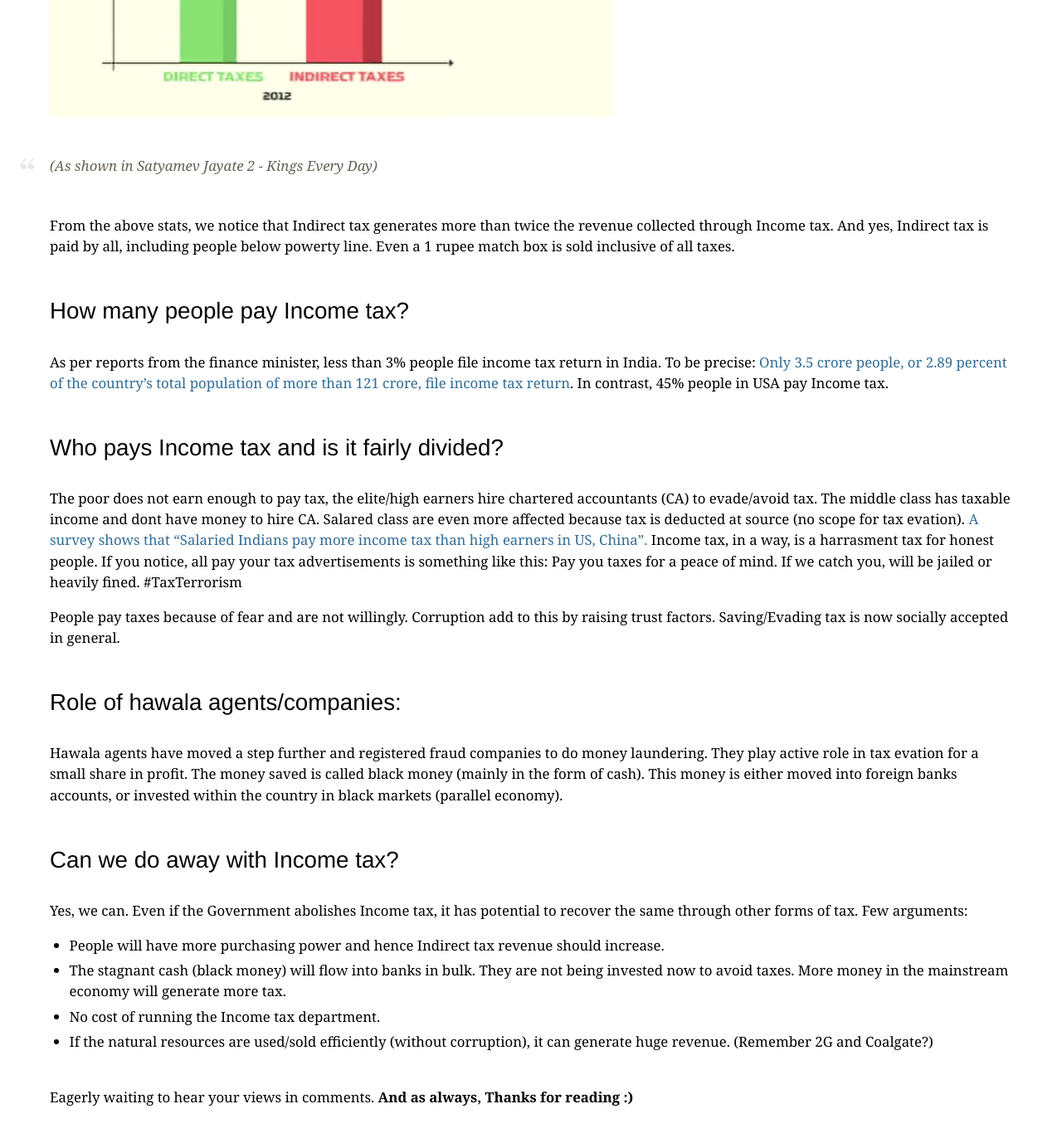
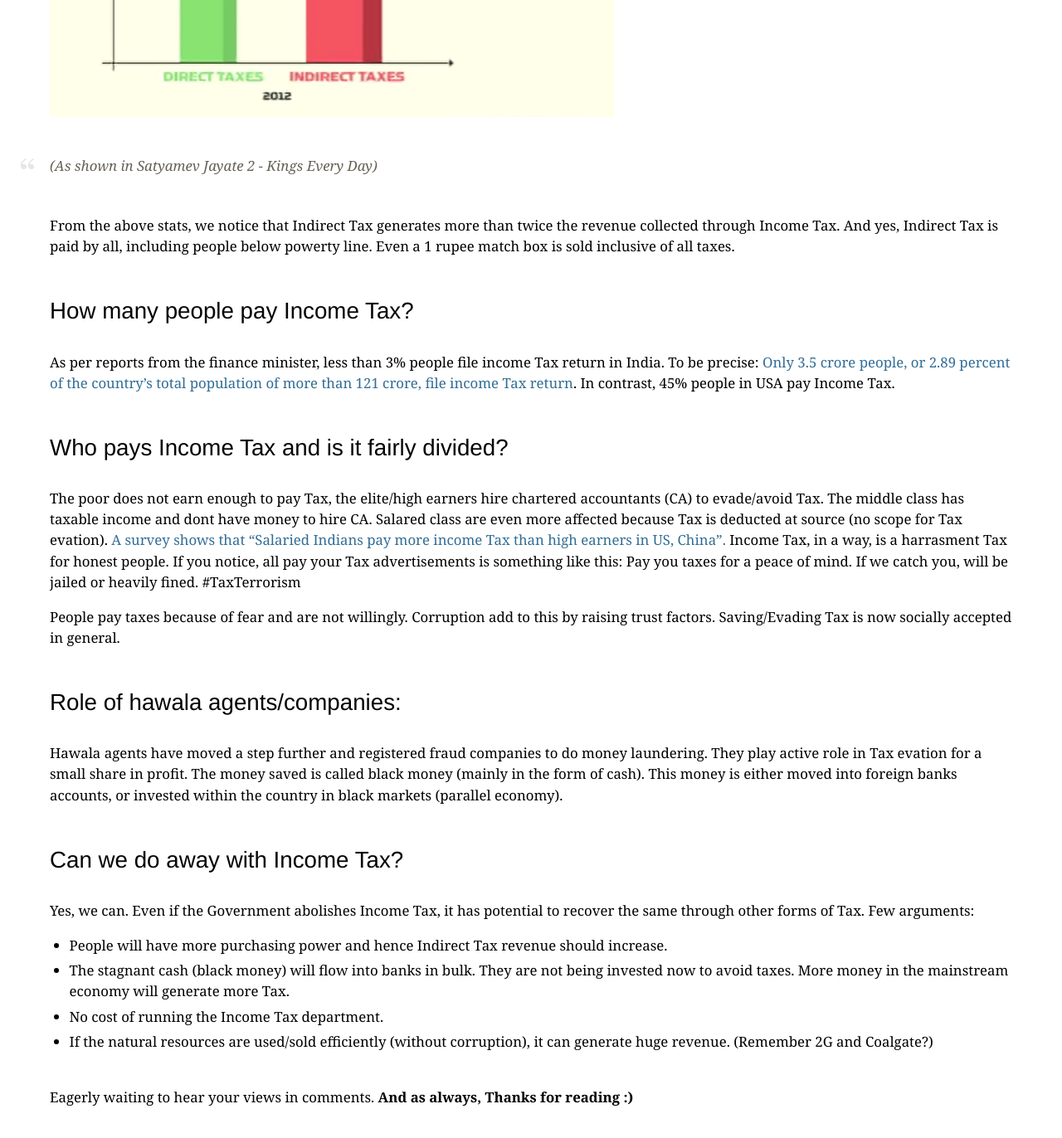
Before and after one commit to rohit01/blog_backup, a Jekyll site: the page built from _posts/2014-04-14-why-abolishing-income-tax-makes-sense-in-india.md, in a window 1280 px wide and 1400 px high, scrolled down 1083 px. Shown: the top 1372 px of the window at 83% size. Built offline with Jekyll 4.4.1, drawn with Linux system fonts in a browser that asks for light colours; some web fonts are replaced; Markdown is read by kramdown in place of the engine named in the settings; comment, search, counter and statistics services are not loaded; some of the changed text lies outside the part shown.

Commit message:
Initcap Tax

```diff
--- a/_posts/2014-04-14-why-abolishing-income-tax-makes-sense-in-india.md
+++ b/_posts/2014-04-14-why-abolishing-income-tax-makes-sense-in-india.md
@@ -6,46 +6,46 @@ date: 2014-04-14 00:21:00 IST
 title: Why abolishing Income Tax makes sense in India
 ---
 
-We all know, Income tax is a major source of revenue for government expenditures. But, do we know the impact and effectiveness of Income tax laws in India?
+We all know, Income Tax is a major source of revenue for government expenditures. But, do we know the impact and effectiveness of Income Tax laws in India?
 
 Few basic questions, that will help us understand the situation:
 
-- **What is the revenue share of Income tax?**
-- **How many people pay Income tax?**
-- **Who pays Income tax?**
+- **What is the revenue share of Income Tax?**
+- **How many people pay Income Tax?**
+- **Who pays Income Tax?**
 - **What is the role of hawala agents/companies?**
-- **Can we do away with Income tax?**
+- **Can we do away with Income Tax?**
 
 ---
 
-#### Revenue share of Income tax on total tax collected:
+#### Revenue share of Income Tax on total Tax collected:
 
-![Income Tax Share](/res/posts/why-abolishing-income-tax-makes-sense-in-india/income-tax-share.png)
+![Income Tax Share](/res/posts/why-abolishing-income-Tax-makes-sense-in-india/income-Tax-share.png)
 > (As shown in Satyamev Jayate 2 - Kings Every Day)
 
-From the above stats, we notice that Indirect tax generates more than twice the revenue collected through Income tax. And yes, Indirect tax is paid by all, including people below powerty line. Even a 1 rupee match box is sold inclusive of all taxes.
+From the above stats, we notice that Indirect Tax generates more than twice the revenue collected through Income Tax. And yes, Indirect Tax is paid by all, including people below powerty line. Even a 1 rupee match box is sold inclusive of all taxes.
 
-#### How many people pay Income tax?
+#### How many people pay Income Tax?
 
-As per reports from the finance minister, less than 3% people file income tax return in India. To be precise: [Only 3.5 crore people, or 2.89 percent of the country's total population of more than 121 crore, file income tax return](http://www.deccanherald.com/content/299566/less-3-percent-file-income.html). In contrast, 45% people in USA pay Income tax.
+As per reports from the finance minister, less than 3% people file income Tax return in India. To be precise: [Only 3.5 crore people, or 2.89 percent of the country's total population of more than 121 crore, file income Tax return](http://www.deccanherald.com/content/299566/less-3-percent-file-income.html). In contrast, 45% people in USA pay Income Tax.
 
-#### Who pays Income tax and is it fairly divided?
+#### Who pays Income Tax and is it fairly divided?
 
-The poor does not earn enough to pay tax, the elite/high earners hire chartered accountants (CA) to evade/avoid tax. The middle class has taxable income and dont have money to hire CA. Salared class are even more affected because tax is deducted at source (no scope for tax evation). [A survey shows that "Salaried Indians pay more income tax than high earners in US, China".](http://profit.ndtv.com/news/economy/article-salaried-indians-pay-more-income-tax-than-high-earners-in-us-china-survey-381525) Income tax, in a way, is a harrasment tax for honest people. If you notice, all pay your tax advertisements is something like this: Pay you taxes for a peace of mind. If we catch you, will be jailed or heavily fined. #TaxTerrorism
+The poor does not earn enough to pay Tax, the elite/high earners hire chartered accountants (CA) to evade/avoid Tax. The middle class has taxable income and dont have money to hire CA. Salared class are even more affected because Tax is deducted at source (no scope for Tax evation). [A survey shows that "Salaried Indians pay more income Tax than high earners in US, China".](http://profit.ndtv.com/news/economy/article-salaried-indians-pay-more-income-Tax-than-high-earners-in-us-china-survey-381525) Income Tax, in a way, is a harrasment Tax for honest people. If you notice, all pay your Tax advertisements is something like this: Pay you taxes for a peace of mind. If we catch you, will be jailed or heavily fined. #TaxTerrorism
 
-People pay taxes because of fear and are not willingly. Corruption add to this by raising trust factors. Saving/Evading tax is now socially accepted in general.
+People pay taxes because of fear and are not willingly. Corruption add to this by raising trust factors. Saving/Evading Tax is now socially accepted in general.
 
 #### Role of hawala agents/companies:
 
-Hawala agents have moved a step further and registered fraud companies to do money laundering. They play active role in tax evation for a small share in profit. The money saved is called black money (mainly in the form of cash). This money is either moved into foreign banks accounts, or invested within the country in black markets (parallel economy).
+Hawala agents have moved a step further and registered fraud companies to do money laundering. They play active role in Tax evation for a small share in profit. The money saved is called black money (mainly in the form of cash). This money is either moved into foreign banks accounts, or invested within the country in black markets (parallel economy).
 
-#### Can we do away with Income tax?
+#### Can we do away with Income Tax?
 
-Yes, we can. Even if the Government abolishes Income tax, it has potential to recover the same through other forms of tax. Few arguments:
+Yes, we can. Even if the Government abolishes Income Tax, it has potential to recover the same through other forms of Tax. Few arguments:
 
-- People will have more purchasing power and hence Indirect tax revenue should increase.
-- The stagnant cash (black money) will flow into banks in bulk. They are not being invested now to avoid taxes. More money in the mainstream economy will generate more tax.
-- No cost of running the Income tax department.
+- People will have more purchasing power and hence Indirect Tax revenue should increase.
+- The stagnant cash (black money) will flow into banks in bulk. They are not being invested now to avoid taxes. More money in the mainstream economy will generate more Tax.
+- No cost of running the Income Tax department.
 - If the natural resources are used/sold efficiently (without corruption), it can generate huge revenue. (Remember 2G and Coalgate?)
 
 <br />
```
